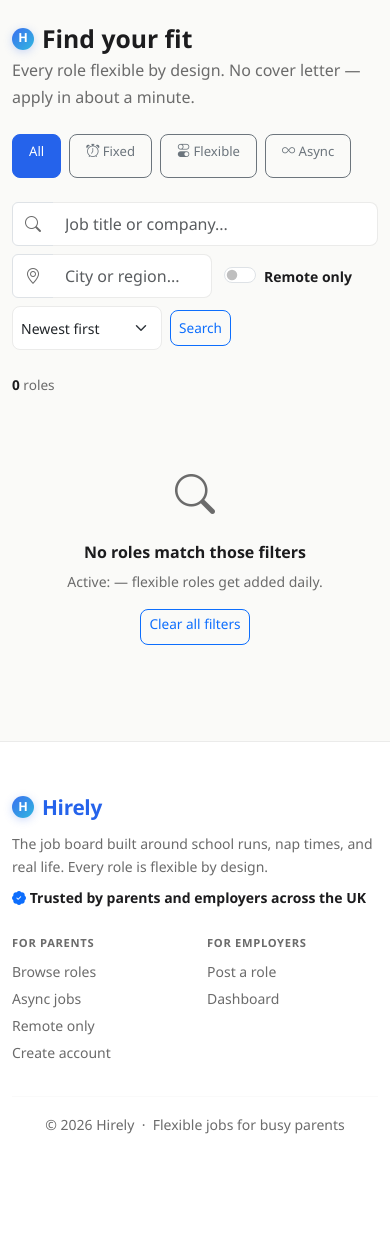
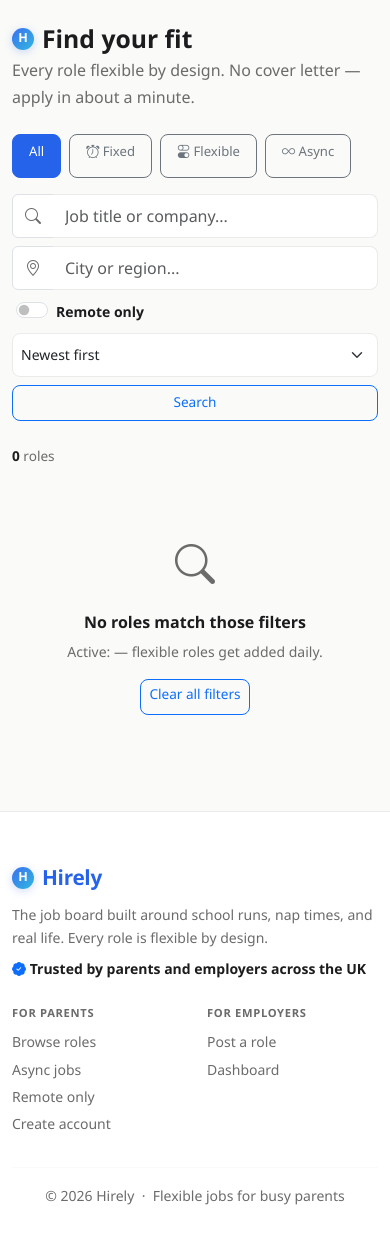
Before and after one commit to virginiamwega2-svg/hirely, a Django app: page /jobs/ in a window 390 px wide, after a click that opens the changed part. Shown: the part 193-1448 px from the top of the page. Before the commit the page ends 1327 px from the top, so only its background shows below. Run offline with Django 5.2, Linux system fonts and the light colour scheme; data that the repository does not hold is empty.

Commit message:
ui: mobile + accessibility polish pass
A focused pass on the things that hurt on a phone or with a keyboard:

- Skip-to-content link (visible on focus, off-screen otherwise).
- Global :focus-visible ring so keyboard users always see where they
  are. Chips/cards/links no longer have invisible focus.
- prefers-reduced-motion respected globally — disables transitions
  and the chat-pop animation for users who ask for less movement.
- Scroll-to-top button: real aria-label, type=button, slightly
  smaller on phones, hugs the corner more tightly.
- Toast container: capped width so toasts don't run off narrow
  screens.
- Job list filter row: stacks full-width below 576px instead of
  cramming on one line. Inputs got aria-labels too.
- Sticky filter chips: turned off on mobile where they collided
  with the expanding navbar collapse.
- Home chat chips: smaller padding on tiny screens, dedicated
  :focus-visible outline, min-height for tap target.

Co-Authored-By: Claude Opus 4.7 <noreply@anthropic.com>

```diff
--- a/templates/base.html
+++ b/templates/base.html
@@ -297,7 +337,7 @@
         {% endfor %}
     </div>
 
-    <main>
+    <main id="main">
         {% block content %}{% endblock %}
     </main>
 
--- a/templates/jobs/job_list.html
+++ b/templates/jobs/job_list.html
@@ -4,6 +4,22 @@
 
 {% block content %}
 <div class="container">
+
+    <style>
+    .chip-row-sticky {
+        position: sticky;
+        top: 60px;
+        z-index: 100;
+        background: var(--bg);
+        padding: 8px 0;
+        margin-top: -8px;
+    }
+    /* When the navbar collapse is open on mobile it pushes the
+       sticky chip strip down. Just disable stick on small screens. */
+    @media (max-width: 991.98px) {
+        .chip-row-sticky { position: static; padding: 0; margin-top: 0; }
+    }
+    </style>
 
     <!-- Page header -->
     <div class="py-4">
@@ -15,7 +31,7 @@
     </div>
 
     <!-- Schedule chips — sticky below navbar, scrollable on mobile ── -->
-    <div class="chip-row mb-3" style="position:sticky; top:65px; z-index:100; background:var(--bg); padding-top:8px; padding-bottom:8px; margin-top:-8px;">
+    <div class="chip-row chip-row-sticky mb-3">
         <a href="?{% if remote_only %}remote_only=1&{% endif %}{% if location %}location={{ location }}&{% endif %}{% if search %}search={{ search }}&{% endif %}{% if sort %}sort={{ sort }}{% endif %}"
            class="flex-chip btn {% if not schedule_type %}btn-primary{% else %}btn-outline-secondary{% endif %}">
             All
@@ -47,12 +63,13 @@
         </div>
 
         <!-- Row 2: location, remote, sort, actions -->
-        <div class="d-flex gap-2 align-items-center flex-wrap">
-            <div class="input-group" style="max-width:200px;">
-                <span class="input-group-text bg-white"><i class="bi bi-geo-alt text-quiet"></i></span>
+        <div class="filter-row d-flex gap-2 align-items-center flex-wrap">
+            <div class="input-group filter-location">
+                <span class="input-group-text bg-white"><i class="bi bi-geo-alt text-quiet" aria-hidden="true"></i></span>
                 <input type="text" name="location" value="{{ location }}"
                        class="form-control border-start-0"
-                       placeholder="City or region...">
+                       placeholder="City or region..."
+                       aria-label="Location">
             </div>
             <div class="form-check form-switch mb-0 ms-1">
                 <input class="form-check-input" type="checkbox" name="remote_only" value="1"
@@ -60,7 +77,8 @@
                        onchange="this.form.submit()">
                 <label class="form-check-label fw-semibold small" for="remoteToggle">Remote only</label>
             </div>
-            <select name="sort" class="form-select form-select-sm" style="max-width:150px;" onchange="this.form.submit()">
+            <select name="sort" class="form-select form-select-sm filter-sort"
+                    aria-label="Sort roles" onchange="this.form.submit()">
                 <option value="" {% if not sort %}selected{% endif %}>Newest first</option>
                 <option value="oldest" {% if sort == 'oldest' %}selected{% endif %}>Oldest first</option>
                 <option value="flex" {% if sort == 'flex' %}selected{% endif %}>Most flexible</option>
@@ -71,6 +89,17 @@
             {% endif %}
         </div>
     </form>
+    <style>
+    .filter-location { max-width: 220px; }
+    .filter-sort     { max-width: 150px; }
+    @media (max-width: 575.98px) {
+        .filter-row { flex-direction: column; align-items: stretch !important; }
+        .filter-location, .filter-sort { max-width: 100%; }
+        .filter-row .btn { width: 100%; }
+        .filter-row .form-check-switch,
+        .filter-row .form-switch { padding-left: 2.5em; }
+    }
+    </style>
 
     <!-- Result count — small and quiet ──────────────────────────── -->
     <p class="text-quiet mb-3" style="font-size:.85rem;">
```
Also changed, not shown: other parts of templates/base.html (+61 -9 lines), templates/jobs/home.html (+9 -0 lines).
